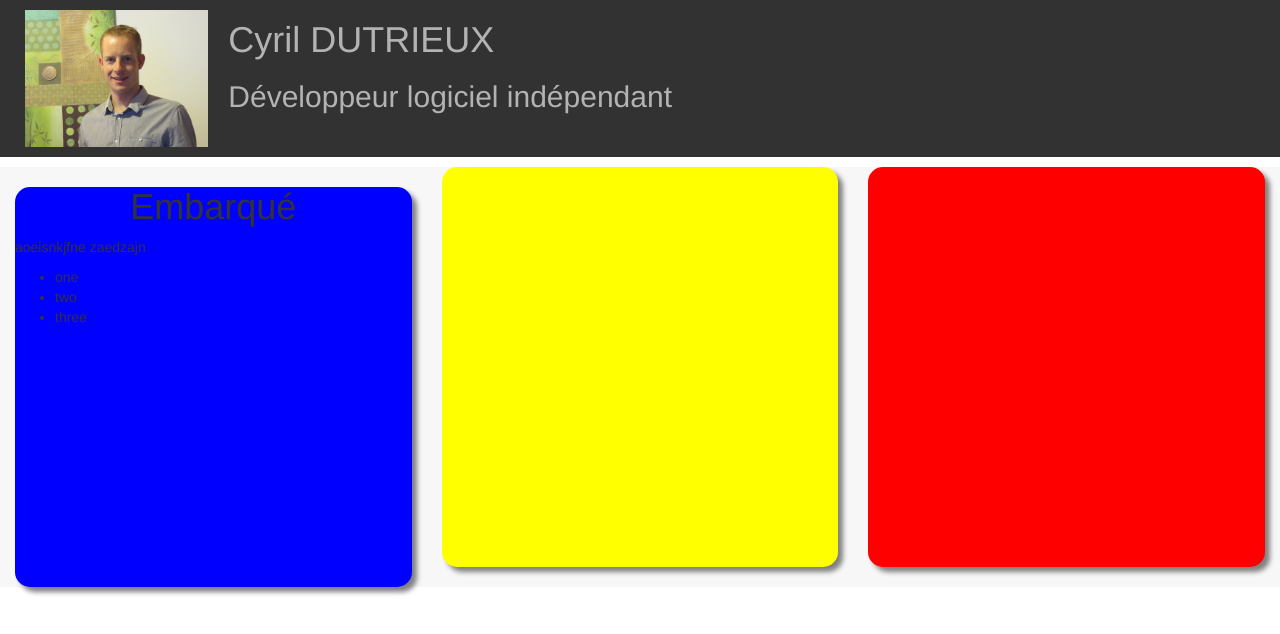
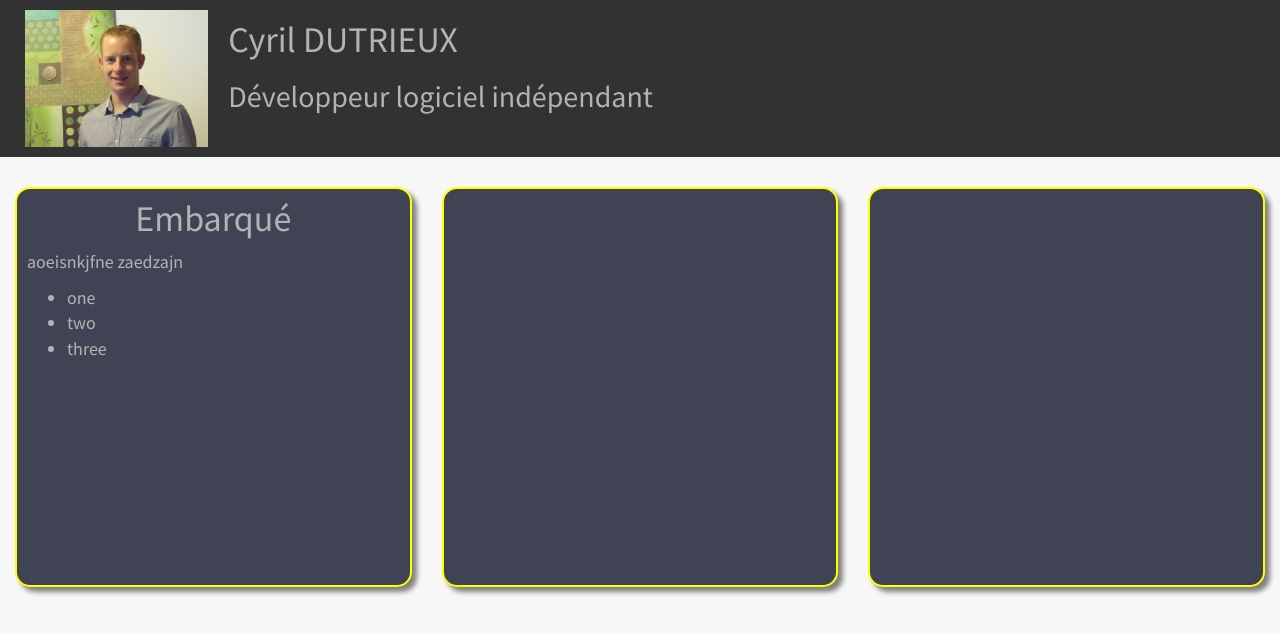
Before and after one commit to cdtx/cyrildutrieux.net, a Django app: template cdtx/cyrildutrieux/templates/cyrildutrieux/index.html in a window 1280 px wide. Shown: the top 634 px of the page. Run offline with Django 3.2, Linux system fonts and the light colour scheme; the template is opened without the code that fills it, so the values that code supplies are empty; some libraries are stand-ins or nearby versions.

Commit message:
Pretty cards

```diff
--- a/cdtx/cyrildutrieux/templates/cyrildutrieux/index.html
+++ b/cdtx/cyrildutrieux/templates/cyrildutrieux/index.html
@@ -6,12 +6,18 @@
         <meta name="viewport" content="width=device-width, user-scalable=no, minimum-scale=1, maximum-scale=1">
         <link rel="stylesheet" href="https://maxcdn.bootstrapcdn.com/bootstrap/3.3.6/css/bootstrap.min.css" integrity="sha384-1q8mTJOASx8j1Au+a5WDVnPi2lkFfwwEAa8hDDdjZlpLegxhjVME1fgjWPGmkzs7" crossorigin="anonymous">
         <link rel="stylesheet" href="https://maxcdn.bootstrapcdn.com/font-awesome/4.6.3/css/font-awesome.min.css">
+        <link href="https://fonts.googleapis.com/css?family=Source+Sans+Pro" rel="stylesheet">
 
         <script src="//ajax.googleapis.com/ajax/libs/jquery/2.2.4/jquery.min.js"></script>
         <script src="https://maxcdn.bootstrapcdn.com/bootstrap/3.3.6/js/bootstrap.min.js" integrity="sha384-0mSbJDEHialfmuBBQP6A4Qrprq5OVfW37PRR3j5ELqxss1yVqOtnepnHVP9aJ7xS" crossorigin="anonymous"></script>
         <script src="https://cdnjs.cloudflare.com/ajax/libs/sjcl/1.0.0/sjcl.min.js"></script>
 
         <style>
+            body {
+                font-size : 18px;
+                font-family : 'Source Sans Pro', sans-serif;
+                background-color : #F7F7F7;
+            }
             #_header {
                 background-color : #323232;
                 color : #B3B3B3;
@@ -20,25 +26,32 @@
                 margin : 10px;
             }
             #_main {
-                margin-top : 10px;
-                background-color : #F7F7F7;
+                margin-top : 30px;
             }
 
             .card {
+                margin-bottom : 30px;
             }
             .card-body {
                 height : 400px;
+                border : 2px solid;
                 box-shadow : 5px 5px 5px grey;
                 border-radius : 15px
             }
-            #_card1 .card-body {
-                background-color : blue;
+            .card-body {
+                background-color : #404353;
+                color : #B3B3B3;
+                padding-left : 10px;
+                padding-right : 10px;
             }
-            #_card2 .card-body {
-                background-color : yellow;
+            .card-body h1 {
+                margin : 0;
+                padding-top : 10px;
+                padding-bottom : 10px;
             }
-            #_card3 .card-body {
-                background-color : red;
+
+            .card-body {
+                border-color : yellow;
             }
         </style>
 
@@ -56,7 +69,7 @@
                 </div>
             </div>
             <div id="_main" class="row">
-                <div id="_card1" class="card col-xs-4">
+                <div id="_card1" class="card col-xs-12 col-sm-6 col-md-4">
                     <div class="card-body">
                         <h1 class="text-center">Embarqué</h1>
                         <p>aoeisnkjfne zaedzajn</p>
@@ -67,10 +80,10 @@
                         </ul>
                     </div>
                 </div>
-                <div id="_card2" class="card col-xs-4">
+                <div id="_card2" class="card col-xs-12 col-sm-6 col-md-4">
                     <div class="card-body"></div>
                 </div>
-                <div id="_card3" class="card col-xs-4">
+                <div id="_card3" class="card col-xs-12 col-sm-6 col-md-4">
                     <div class="card-body"></div>
                 </div>
             </div>
```
